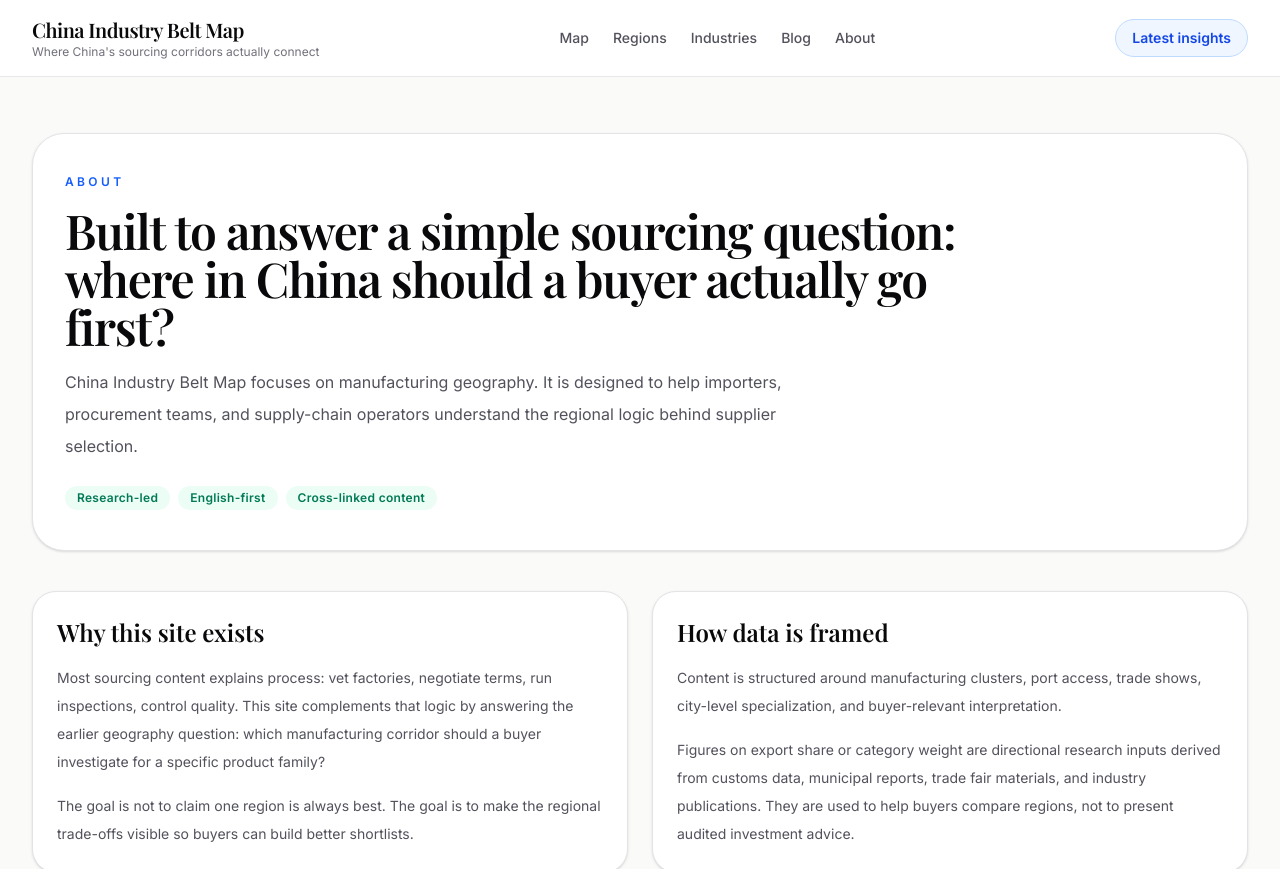
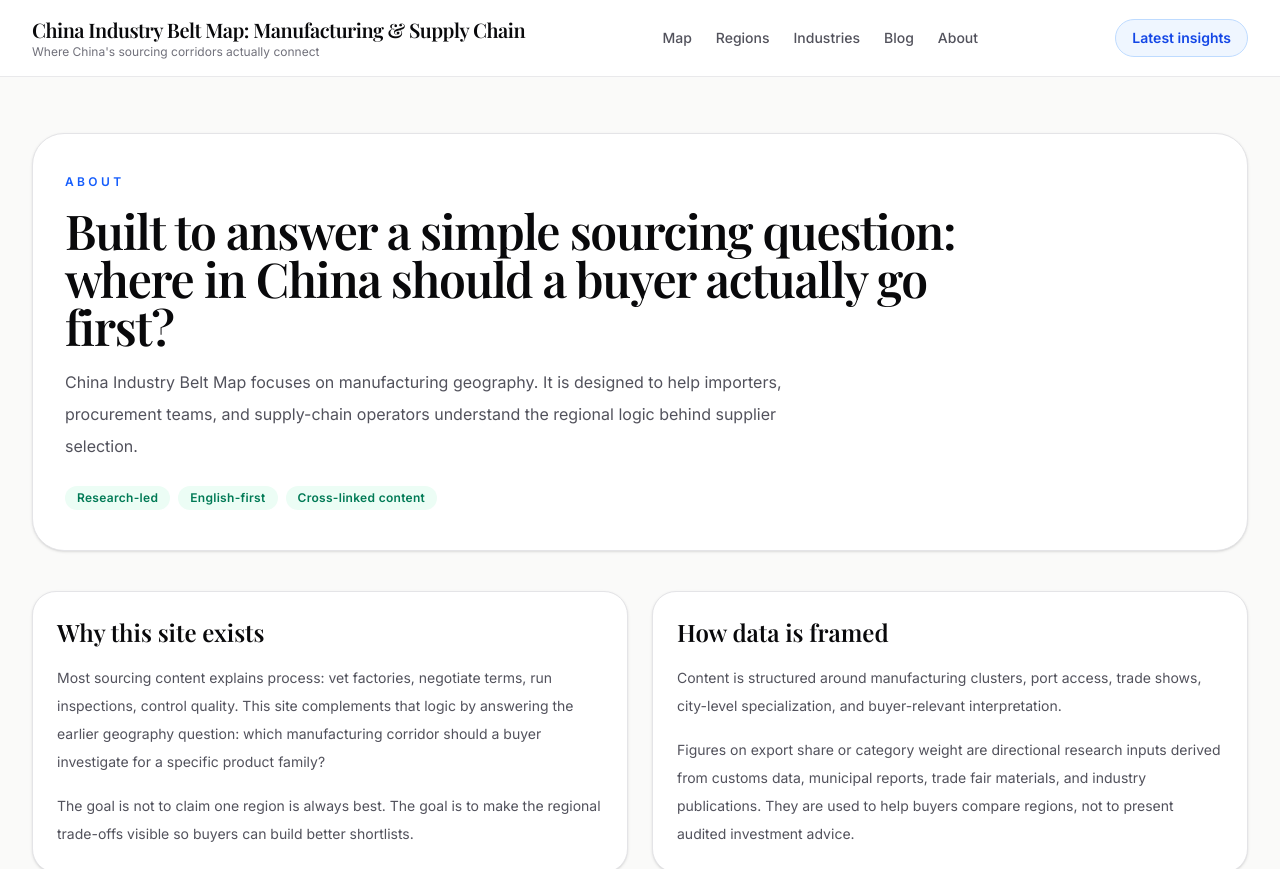
Before and after one commit to wubo1980/china-industry-belt-map, a Next.js app: page /about in a window 1280 px wide. Shown: the top 869 px of the page. Built offline with nearby package versions, Linux system fonts and the light colour scheme.

Commit message:
optimize: homepage title to 50-60 chars

```diff
--- a/src/data/site.ts
+++ b/src/data/site.ts
@@ -1,7 +1,7 @@
 import type { IndustrySlug, NavItem, SisterSite } from "@/src/types/content";
 
 export const siteUrl = "https://china-industry-belt-map.vercel.app";
-export const siteName = "China Industry Belt Map";
+export const siteName = "China Industry Belt Map: Manufacturing & Supply Chain";
 
 export const navigationItems: NavItem[] = [
   { label: "Map", href: "/" },
```
